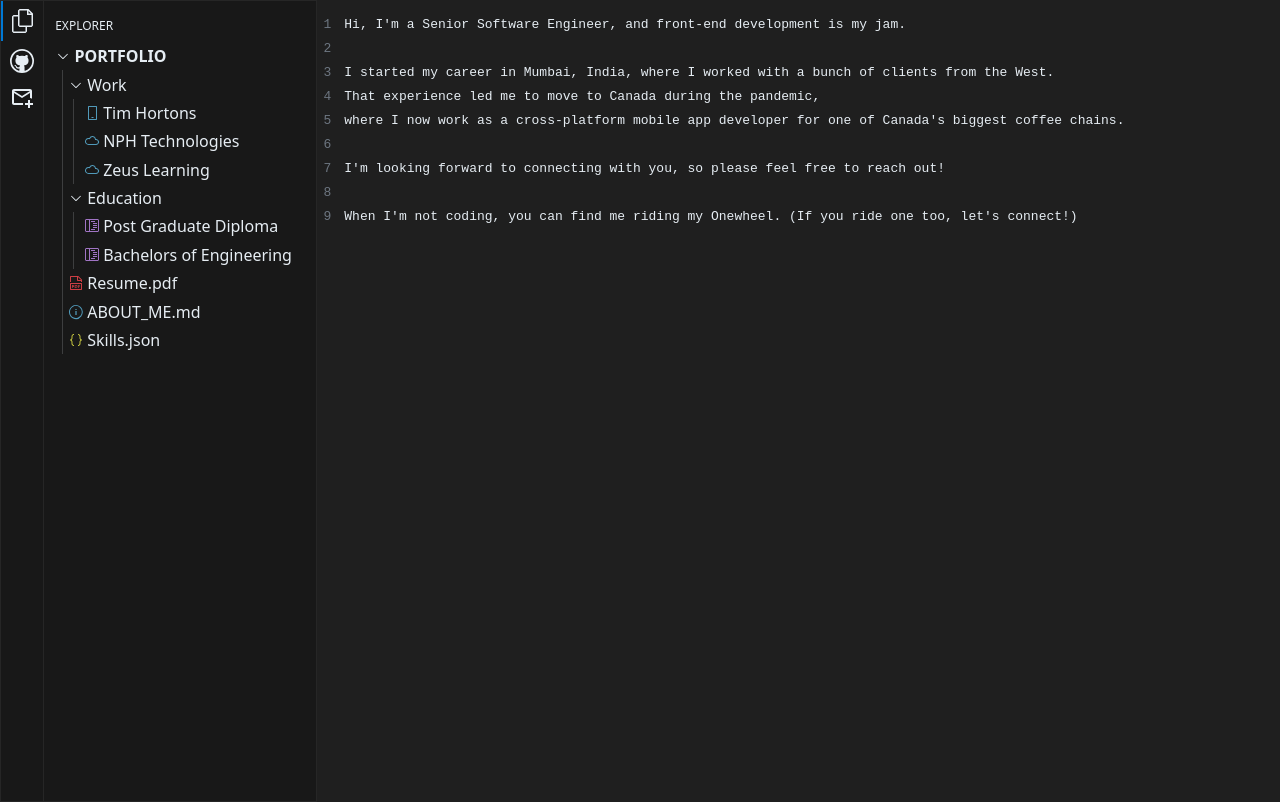
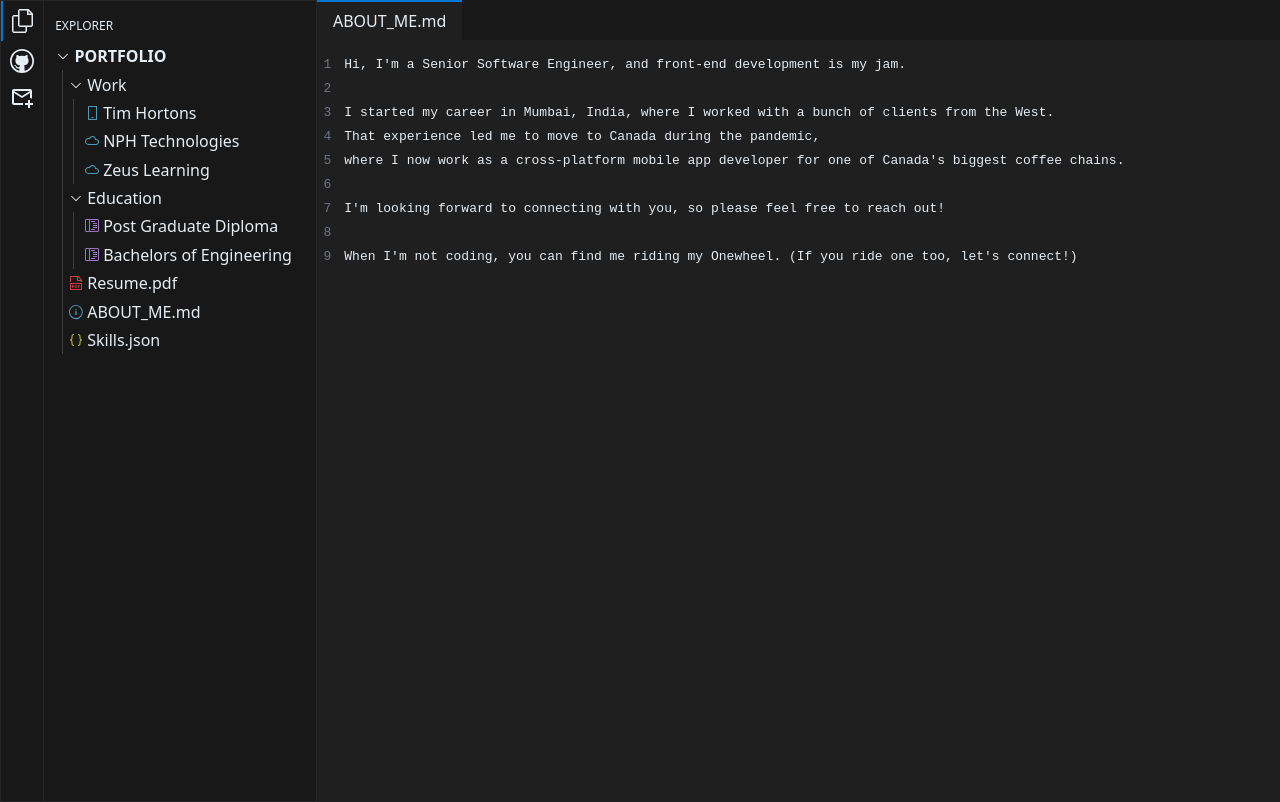
Before and after one commit to vipul-gujare/portfolio-react, a React (Vite) app: page / in a window 1280 px wide. Built offline with nearby package versions, Linux system fonts and the light colour scheme.

Commit message:
Show selected tab

```diff
--- a/src/components/MainContainer.tsx
+++ b/src/components/MainContainer.tsx
@@ -9,8 +9,26 @@
       style={{
         backgroundColor: Colors.BACKGROUND_LIGHT,
         flex: 1,
+        flexDirection: "column",
       }}
     >
+      <div
+        style={{
+          backgroundColor: Colors.DARK,
+        }}
+      >
+        <div
+          style={{
+            borderTop: `2px solid ${Colors.ACCENT}`,
+            display: "inline-flex",
+            width: "fit-content",
+            padding: "0.5rem 1rem",
+            backgroundColor: Colors.BACKGROUND_LIGHT,
+          }}
+        >
+          {selectedTab}
+        </div>
+      </div>
       <pre
         contentEditable={true}
         spellCheck={false}
```
